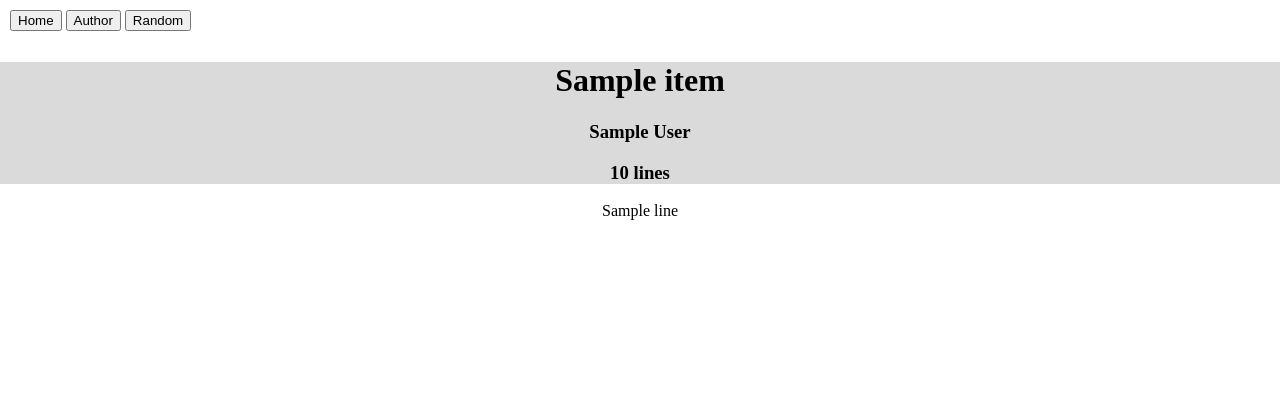
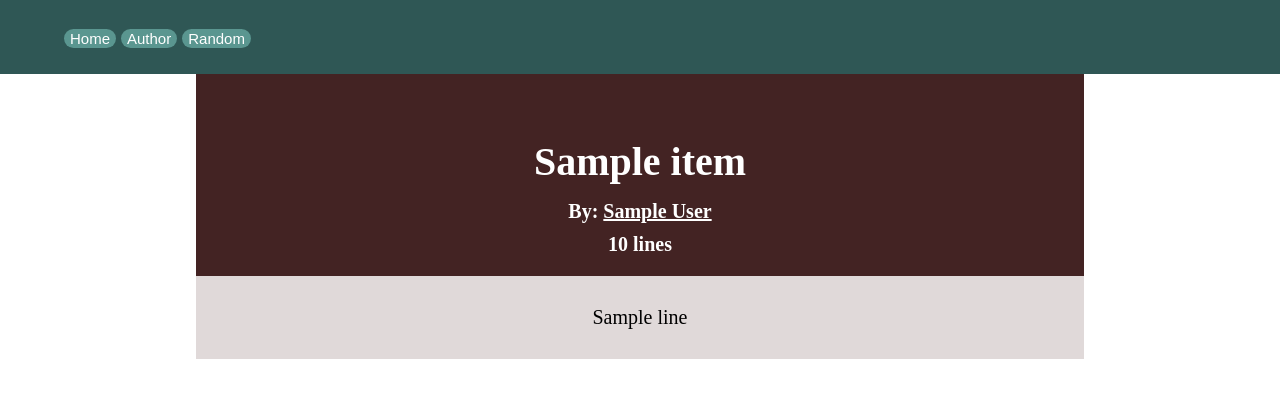
Before and after one commit to Avalon472/VerseVault, a Flask app: page /poem in a window 1280 px wide. Shown: the top 398 px of the page. Run offline with Flask 3, Linux system fonts and the light colour scheme; a database or web service that is not in the repository returns one stand-in record (values such as "Sample title"); data that the repository does not hold is empty.

Commit message:
Added styling, shifted element sizes and positions

```diff
--- a/static/styles.css
+++ b/static/styles.css
@@ -1,16 +1,62 @@
 :root{
+    font-size: 20px;
     --headerBgColor: black;
     --titleBgColor: purple;
-    --bodyBgColor: rgb(255, 255, 255);
+    --bodyBgColor: rgb(224, 217, 217);
+    --titleBgColor: rgb(67, 35, 35);
+    --headerTextColor: white;
     --buttonBgColor: silver;
-    --inputBgcolor: silver;
+    --inputBgColor: silver;
+    --navbarBgColor: rgb(47, 87, 85);
+    --buttonBgColor: rgb(90, 150, 144);
 }
 body{
     margin: 0px;
 }
+h1{
+    font-size: 2rem;
+    margin: 0.5rem;
+}
+h3{
+    font-size: 1rem;
+    margin: 0.25rem;
+}
+p{
+    font-size: 1rem;
+    margin: 0.75rem;
+}
+
+
+a {
+    color: black;
+    text-decoration: underline;
+    text-decoration-color: black;
+    transition: color 0.3s ease-in-out, text-decoration-color 0.3s ease-in-out;
+}
+a:hover {
+    color: rgb(165, 78, 199);
+    text-decoration-color: transparent;
+}
+
+button{
+    font-size: 0.75rem;
+    background-color: var(--buttonBgColor);
+    border-radius: 10px;
+    border: 0px;
+    color: white;
+}
 
 .navbar{
-    padding: 10px;
+    padding: 2% 5%;
+    background-color: var(--navbarBgColor);
+    position: absolute;
+    width: 90%;
+}
+
+.toTopButton{
+    position: fixed;
+    bottom: 20px;
+    right: 20px;
 }
 /* Elements specific to index.html */
 #header{
@@ -19,6 +65,7 @@
     align-items: center;
     justify-content: center;
     background-color: var(--headerBgColor);
+    color: var(--headerTextColor);
     height: 25vh;
 }
 #header > *{
@@ -27,7 +74,7 @@
 
 #title{
     background-color: var(--titleBgColor);
-    color: white;
+    color: var(--headerTextColor);
     width: 50%;
     border-radius: 20px;
     font-size: 2em;
@@ -46,33 +93,66 @@
 #randButton{
     height: 50px;
     width: 150px;
-    font-size: 2em;
+    font-size: 1.5rem;
     background-color: var(--buttonBgColor);
 }
 
 .search{
     height: 55px;
     aspect-ratio: 10/1;
-    font-size: 2em;
-    background-color: var(--inputBgcolor);
+    font-size: 1.5rem;
+    background-color: var(--inputBgColor);
 }
 
 /* Elements specific to poem.html */
+#poemContent{
+    display: flex;
+    flex-direction: column;
+    align-items: center;
+}
 #poemInfo{
+    display: flex;
+    align-items: center;
+    flex-direction: column;
     text-align: center;
-    background-color: rgb(218, 218, 218);
+    background-color: var(--titleBgColor);
+    color: var(--headerTextColor);
+    padding: 15px;
+    padding-top: 10%;
+    width: 67%;
 }
-#poemContent{
+#poemInfo a{
+    color: var(--headerTextColor);
+    text-decoration-color: var(--headerTextColor);
+}
+#poemInfo a:hover{
+    color: rgb(165, 78, 199);
+    text-decoration-color: transparent;
+}
+
+#poemLines{
     text-align: center;
+    background-color: var(--bodyBgColor);
+    padding: 15px;
+    width: 67%;
 }
 
 /* Elements specific to poet.html */
+#poetHeader{
+    background-color: var(--titleBgColor);
+    color: var(--headerTextColor);
+    width: 100%;
+    padding-top: 10%;
+}
 #poetInfo{
-    padding: 10px;
     text-align: center;
+    display: flex;
+    flex-direction: column;
+    align-items: center;
 }
 
 #poetList{
     text-align: left;
-    padding-left: 25px;
+    align-items: center;
+    padding: 10px;
 }
--- a/templates/poem.html
+++ b/templates/poem.html
@@ -12,15 +12,17 @@
     <a href = "/poet?poet={{author}}"><button>Author</button></a>
     <a href = "/random"><button>Random</button></a>
 </div>
+<div id = "poemContent">
     <div id = "poemInfo">
         <h1>{{ title }} </h1>
-    <h3> {{ author }}</h3>
+        <h3> By: <a href = "/poet?poet={{author}}"> {{ author }} </a></h3>
         <h3> {{linecount}} lines</h3>
     </div>
-<div id = "poemContent">
+    <div id = "poemLines">
         {% for line in lines %}
             <p>{{line}}</p>
         {% endfor %}
     </div>
+</div>
 </body>
 </html>
--- a/templates/poet.html
+++ b/templates/poet.html
@@ -9,7 +9,9 @@
 <body>
 <div class = "navbar"><a href = "/"><button>Home</button></a></div>
 <div id = "poetInfo">
-    <h1>{{ poet }} </h1>
+    <div id = "poetHeader">
+        <h1>{{ poet }} </h1>
+    </div>
     <div id = "poetList">
         {% for title, linecount in info %}
             <p>
```
Lines whose indentation alone changed are shown as unchanged.
